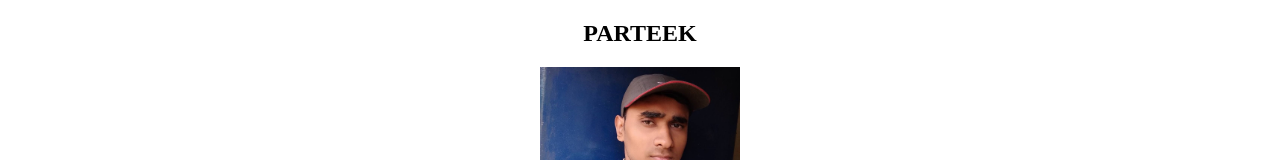
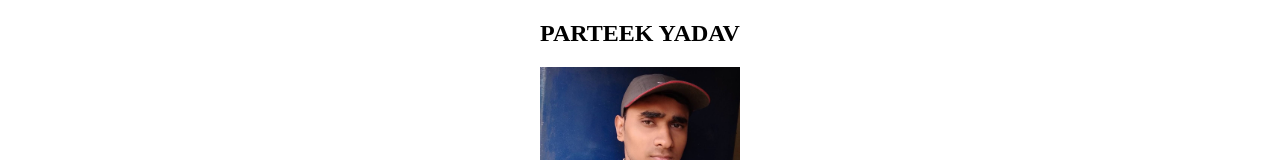
Before and after one commit to Parteek2023/demo, a plain HTML site: page index.html in a window 1280 px wide. Shown: the top 160 px of the page. Drawn offline with Linux system fonts and the light colour scheme.

Commit message:
Update index.html

```diff
--- a/index.html
+++ b/index.html
@@ -7,7 +7,7 @@
   <body>
 
   <center>
-    <h2>PARTEEK </h2>
+    <h2>PARTEEK YADAV </h2>
      <img src="images used/pky.jpg" alt="My Profile image"
      width="200" height="200">
     <p>A future  engineer</p>
```
